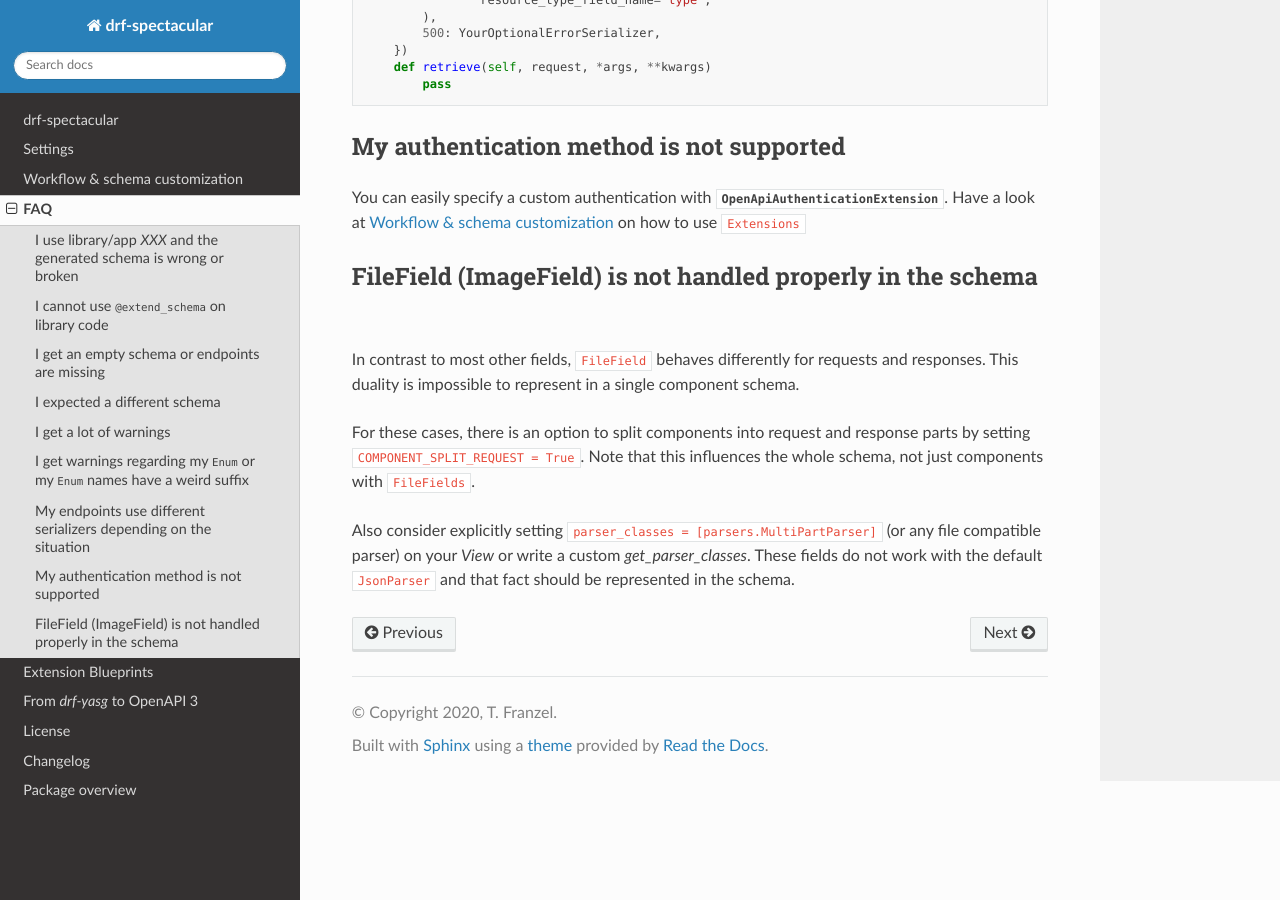
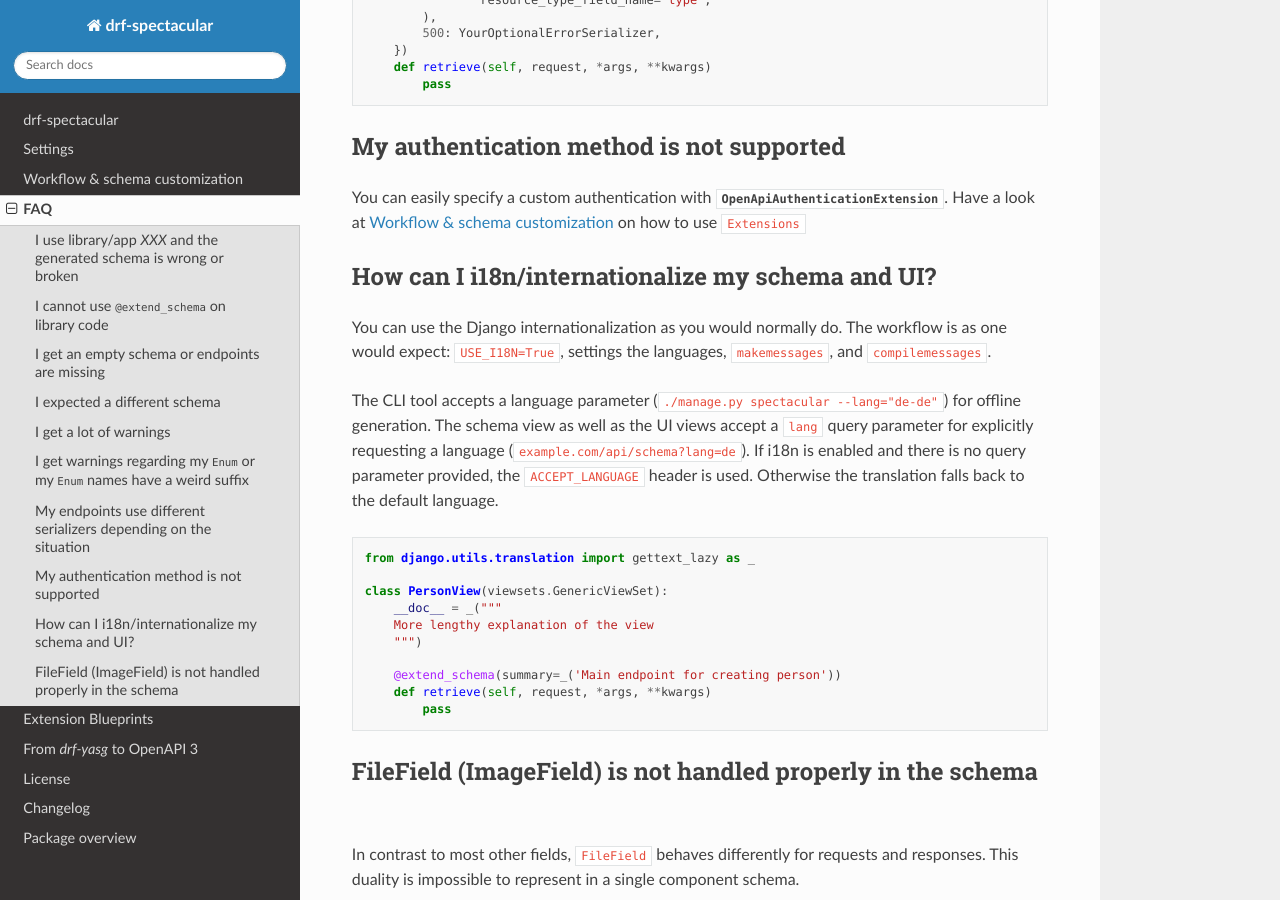
Before and after one commit to tfranzel/drf-spectacular, a Sphinx documentation site: the page built from docs/faq.rst, in a window 1280 px wide and 900 px high, scrolled down 2062 px. Built offline with Sphinx 7.4.7 and the Read the Docs theme 2.0.0, drawn with Linux system fonts in a browser that asks for light colours.

Commit message:
i18n documentation #109

```diff
--- a/README.rst
+++ b/README.rst
@@ -25,6 +25,7 @@ Features
     - Authentication support (DRF natives included, easily extendable)
     - Custom serializer class support (easily extendable)
     - ``MethodSerializerField()`` type via type hinting or ``@extend_schema_field``
+    - i18n support
     - Tags extraction
     - Description extraction from ``docstrings``
     - Sane fallbacks
--- a/docs/conf.py
+++ b/docs/conf.py
@@ -15,7 +15,7 @@ import sys
 
 from django.conf import settings  # noqa: E402
 
-settings.configure()
+settings.configure(USE_I18N=False, USE_L10N=False)
 
 sys.path.insert(0, os.path.abspath('../'))
 
--- a/docs/faq.rst
+++ b/docs/faq.rst
@@ -108,6 +108,32 @@ You can easily specify a custom authentication with
 Have a look at :ref:`customization` on how to use ``Extensions``
 
 
+How can I i18n/internationalize my schema and UI?
+----------------------------------------------------
+
+You can use the Django internationalization as you would normally do. The workflow is as one
+would expect: ``USE_I18N=True``, settings the languages, ``makemessages``, and ``compilemessages``.
+
+The CLI tool accepts a language parameter (``./manage.py spectacular --lang="de-de"``) for offline
+generation. The schema view as well as the UI views accept a ``lang`` query parameter for
+explicitly requesting a language (``example.com/api/schema?lang=de``). If i18n is enabled and there
+is no query parameter provided, the ``ACCEPT_LANGUAGE`` header is used. Otherwise the translation
+falls back to the default language.
+
+.. code-block:: python
+
+    from django.utils.translation import gettext_lazy as _
+
+    class PersonView(viewsets.GenericViewSet):
+        __doc__ = _("""
+        More lengthy explanation of the view
+        """)
+
+        @extend_schema(summary=_('Main endpoint for creating person'))
+        def retrieve(self, request, *args, **kwargs)
+            pass
+
+
 FileField (ImageField) is not handled properly in the schema
 ------------------------------------------------------------
 In contrast to most other fields, ``FileField`` behaves differently for requests and responses.
```
